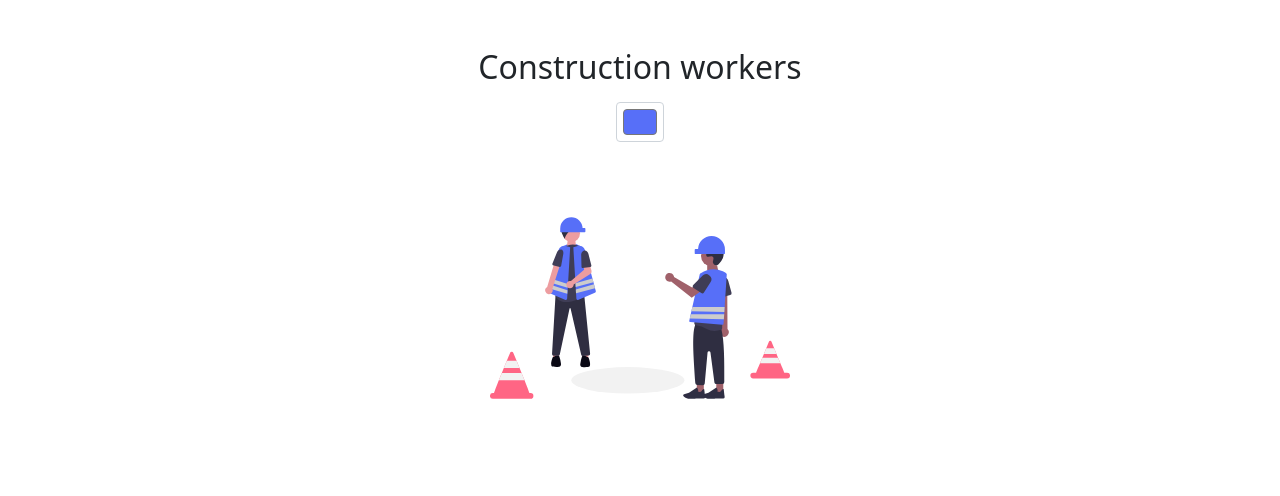
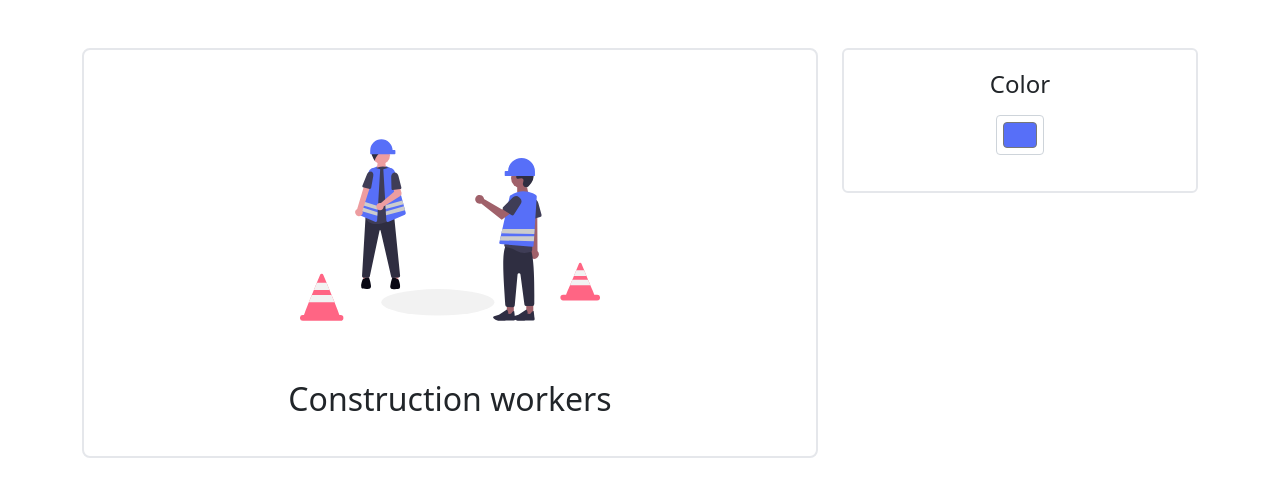
Before and after one commit to ascinate/infographic, a Next.js app: page /product/1 in a window 1280 px wide. Shown: the top 496 px of the page. Built offline with nearby package versions, Linux system fonts and the light colour scheme.

Commit message:
style upadate

```diff
--- a/src/app/main/page.jsx
+++ b/src/app/main/page.jsx
@@ -155,7 +155,7 @@ export default function Home() {
       </header>
       {/* Main Content */}
       <main>
-        <div className="title text-center">
+        <div className="title text-center mt-5">
           <h1>Illustrations</h1>
           <p>Browse to find the images that fit your needs and click to download. Use <br /> the on-the-fly color image generation to match your brand identity.</p>
 
--- a/src/app/product/[id]/page.jsx
+++ b/src/app/product/[id]/page.jsx
@@ -12,19 +12,33 @@ export default function ProductPage({ params }) {
   if (!svgItem) return <p>SVG Not Found</p>;
 
   return (
-    <main className="container text-center my-5">
+    <main className="text-center my-5">
+
+      <div className='container'>
+        <div className="row">
+          <div className="col-lg-8">
+            <div style={{ width: "auto", height: "auto", margin: "0 auto" }} className='product-page-svg canvas-editor'>
+              {svgItem.getSvg()}
                     <h2>{svgItem.name}</h2>
+            </div>
 
+          </div>
+          <div className='col-lg-4'>
+            <div className='right-toolbar'>
+              <h4>Color</h4>
               <input
                 type="color"
                 value={svgColor}
                 onChange={(e) => setSvgColor(e.target.value)}
                 className="form-control form-control-color w-auto mx-auto my-3 product-colorinput"
               />
+            </div>
+          </div>
+        </div>
 
-      <div style={{ width: "auto", height: "auto", margin: "0 auto" }} className='product-page-svg'>
-        {svgItem.getSvg()}
       </div>
+
+
       {/*
       <select
         className="form-select w-50 mx-auto my-3"
```
Lines whose indentation alone changed are shown as unchanged.
